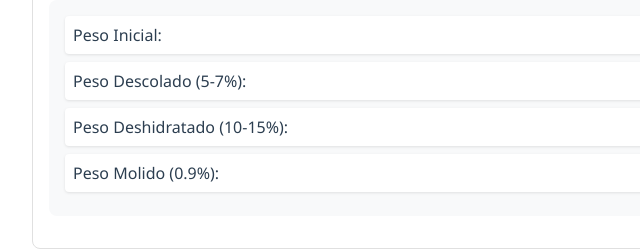
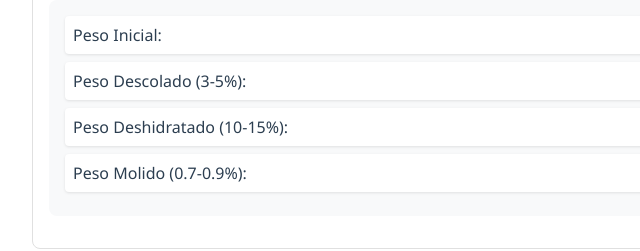
Before and after one commit to HectorCald/Calculadora_peso, a plain HTML site: page index.html in a window 1280 px wide. Shown: the part 203-454 px from the top of the page, 208-848 px from the left. Drawn offline with Linux system fonts and the light colour scheme.

Commit message:
Update(change porcent)

```diff
--- a/index.html
+++ b/index.html
@@ -184,7 +184,7 @@
                     <span class="calculated-value" id="calc-inicial">0.00 kg</span>
                 </div>
                 <div class="calculated-item">
-                    <span class="calculated-label">Peso Descolado (5-7%):</span>
+                    <span class="calculated-label">Peso Descolado (3-5%):</span>
                     <span class="calculated-value" id="calc-descolado">0.00 kg</span>
                 </div>
                 <div class="calculated-item">
@@ -192,7 +192,7 @@
                     <span class="calculated-value" id="calc-deshidratado">0.00 kg</span>
                 </div>
                 <div class="calculated-item">
-                    <span class="calculated-label">Peso Molido (0.9%):</span>
+                    <span class="calculated-label">Peso Molido (0.7-0.9%):</span>
                     <span class="calculated-value" id="calc-molido">0.00 kg</span>
                 </div>
             </div>
```
